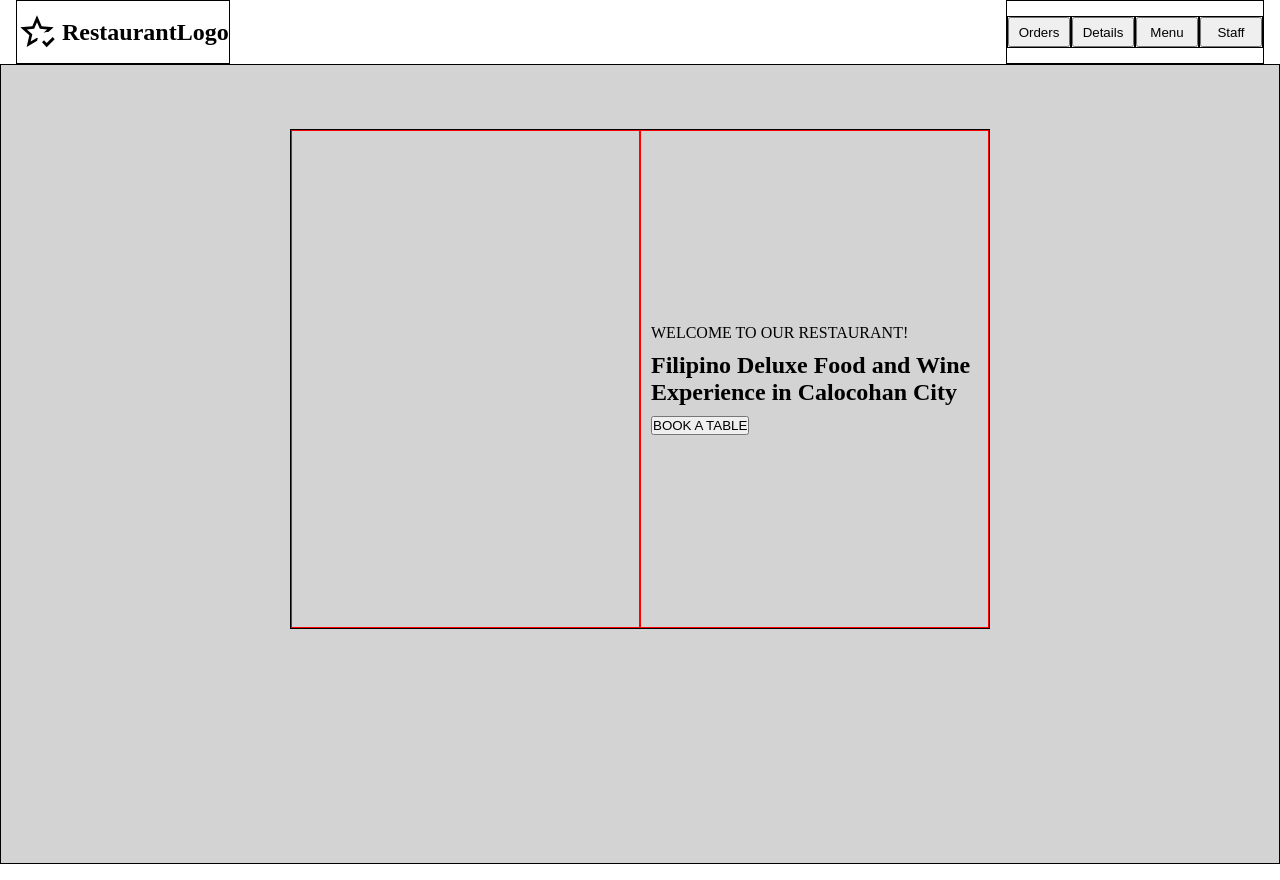
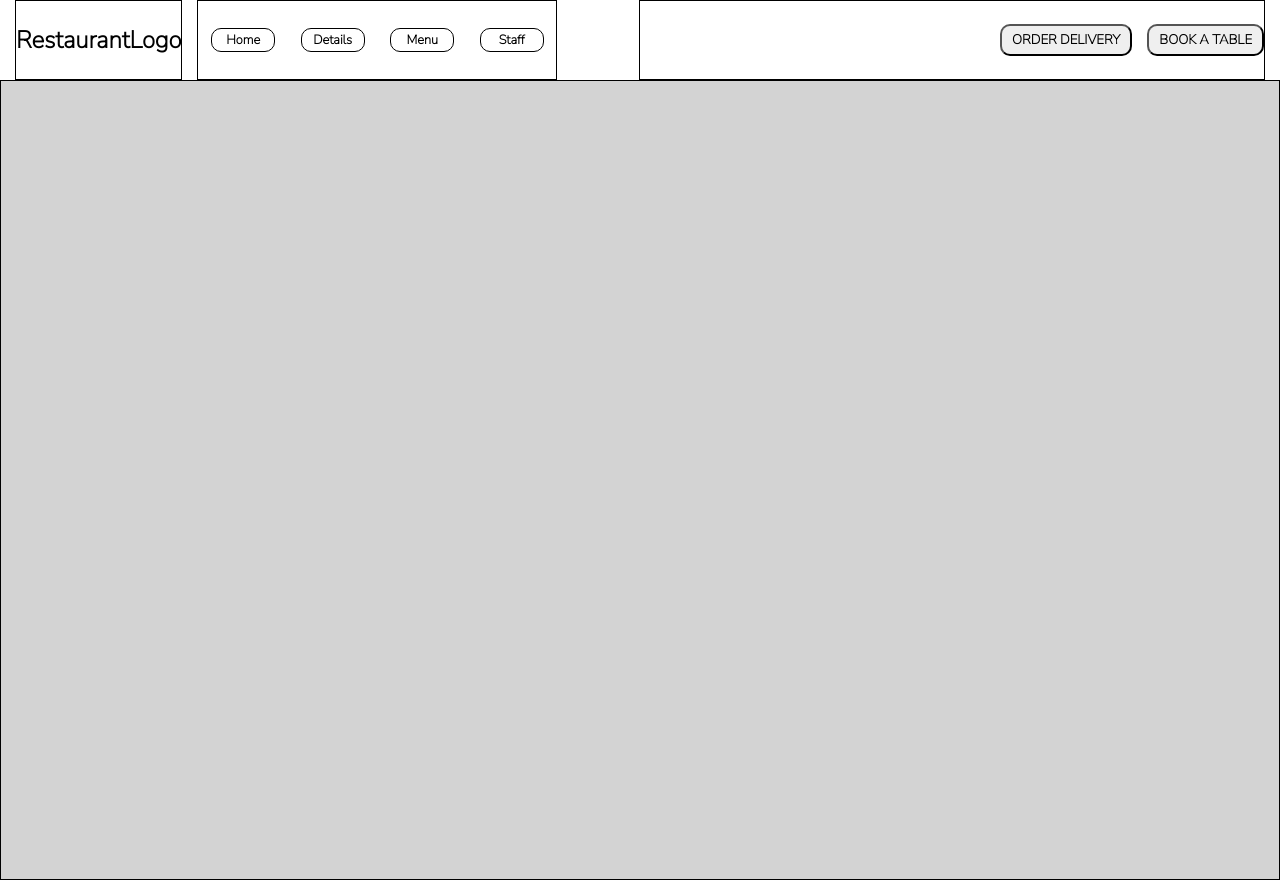
Before and after one commit to FiereEinar/Restaurant-Page, a website built with webpack: page src/template.html in a window 1280 px wide. Built offline with nearby package versions, Linux system fonts and the light colour scheme; a web font is replaced by a local one.

Commit message:
added some functionality and improved the ui a bit

```diff
--- a/src/details.js
+++ b/src/details.js
@@ -5,7 +5,12 @@ export class Details {
         this.parent = parent;
         this.detailsContainer;
     }
+    clear() {
+        let prev = this.parent.querySelectorAll("div");
+        prev.forEach(div => div.remove());
+    }
     render() {
+        this.clear();
         this.container();
         this.location();
         this.serve();
--- a/src/home.css
+++ b/src/home.css
@@ -1,3 +1,10 @@
+
+* {
+    margin: 0;
+    padding: 0;
+    box-sizing: border-box;
+}
+
 .container {
     border: 1px solid black;
     width: 700px;
@@ -23,3 +30,13 @@
     align-items: flex-start;
     gap: 10px;
 }
+
+.container > .rightContainer > p {
+    font-family: 'Edu TAS Beginner', sans-serif;
+}
+
+.container > .rightContainer > button {
+    padding: 5px 15px;
+    border-radius: 8px;
+    font-weight: 800;
+}
--- a/src/home.js
+++ b/src/home.js
@@ -4,7 +4,13 @@ export class Home {
     constructor(parent) {
         this.parent = parent;
     }
+    clear() {
+        let prev = this.parent.querySelectorAll("div");
+        prev.forEach(div => div.remove());
+    }
     render() {
+        this.clear();
+
         const container = document.createElement("div");
         container.className = "container";
         this.parent.appendChild(container);
--- a/src/index.js
+++ b/src/index.js
@@ -5,6 +5,29 @@ import { Home } from "./home";
 const container = document.querySelector(".content")
 const home = new Home(container);
 const details = new Details(container);
+const navBtn = document.querySelectorAll(".navBtn");
+
+function removeActiveClass() {
+    navBtn.forEach((btn) => {
+        btn.classList.remove("active");
+    })
+}
+
+navBtn.forEach((btn) => {
+    btn.addEventListener('click', () => {
+        removeActiveClass();
+        btn.classList.add("active");
+        switch (btn.id) {
+            case 'home':
+                home.render();
+                break;
+            case 'details':
+                details.render();
+                break;
+        }
+    });
+})
+
 
 // details.render();
-home.render();
+// home.render();
--- a/src/style.css
+++ b/src/style.css
@@ -1,53 +1,76 @@
+@import url('https://fonts.googleapis.com/css2?family=Edu+TAS+Beginner&family=Noto+Sans:wght@200&family=Nunito+Sans:opsz,wght@6..12,200&family=Roboto:wght@100&family=Signika+Negative:wght@300&display=swap');
+@import url('https://fonts.googleapis.com/css2?family=Edu+TAS+Beginner&family=Noto+Sans:wght@200&family=Nunito+Sans:opsz,wght@6..12,200&family=Roboto:wght@100&family=Signika+Negative:wght@300&display=swap');
+
 * {
     margin: 0;
     padding: 0;
     box-sizing: border-box;
-    /* font-family: ; */
+    font-family: 'Nunito Sans', sans-serif;
 }
 
 nav {
     display: flex;
     /* background-color: aquamarine; */
     justify-content: space-between;
-    height: 4rem;
-    margin-left: 1rem;
+    height: 5rem;
+    padding: 0 15px;
+    flex-wrap: wrap;
 }
 
-nav > .logo {
+nav > .right {
+    flex: 1;
+    display: flex;
+    gap: 15px;
+}
+
+nav > .right > .logo {
     border: 1px solid black;
     display: flex;
     justify-content: center;
     align-items: center;
 }
 
-nav > .logo > img {
-    width: 2.5rem;
-    height: 2.5rem;
+nav  > .right > ul {
+    flex-shrink: 1;
+    flex-basis: 360px;
+    border: 1px solid black;
+    display: grid;
+    grid-template-columns: repeat(4, 1fr);
+    font-size: 0.8rem;
 }
 
-nav > .logo > h1 {
-    margin-left: 5px;
-}
-
-nav > ul {
+nav > .right > ul > li {
+    cursor: pointer;
     border: 1px solid black;
-    display: grid;
-    grid-template-columns: repeat(4, 4rem);
-    margin-right: 1rem;
-}
-
-nav > ul > li {
-    border: 1px solid black;
+    font-weight: 800;
     list-style: none;
     margin: auto;
     width: 4rem;
-    height: 2rem;
-    text-align: center;
+    height: 1.5rem;
+    display: flex;
+    justify-content: center;
+    align-items: center;
+    border-radius: 10px;
 }
 
-nav > ul > li > button {
-    width: 100%;
-    height: 100%;
+nav > .right > ul > .active {
+    background-color: red;
+}
+
+nav > .buttonContainer {
+    flex: 1;
+    border: 1px solid black;
+    display: flex;
+    justify-content: flex-end;
+    align-items: center;
+    gap: 15px;
+}
+
+nav > .buttonContainer > button {
+    cursor: pointer;
+    font-weight: 800;
+    padding: 5px 10px;
+    border-radius: 10px;
 }
 
 .content {
--- a/src/template.html
+++ b/src/template.html
@@ -9,24 +9,21 @@
 <body>
 
     <nav>
-        <div class="logo">
-            <img src="/src/images/star.svg" alt="">
-            <h1><span>Restaurant</span>Logo</h1>
+        <div class="right">
+            <div class="logo">
+                <h1><span>Restaurant</span>Logo</h1>
+            </div>
+            <ul>
+                <li class="navBtn" id="home">Home</li>
+                <li class="navBtn" id="details">Details</li>
+                <li class="navBtn">Menu</li>
+                <li class="navBtn">Staff</li>
+            </ul>
         </div>
-        <ul>
-            <li>
-                <button>Orders</button>
-            </li>
-            <li>
-                <button>Details</button>
-            </li>
-            <li>
-                <button>Menu</button>
-            </li>
-            <li>
-                <button>Staff</button>
-            </li>
-        </ul>
+        <div class="buttonContainer">
+            <button>ORDER DELIVERY</button>
+            <button>BOOK A TABLE</button>
+        </div>
     </nav>
 
     <div class="content">
```
